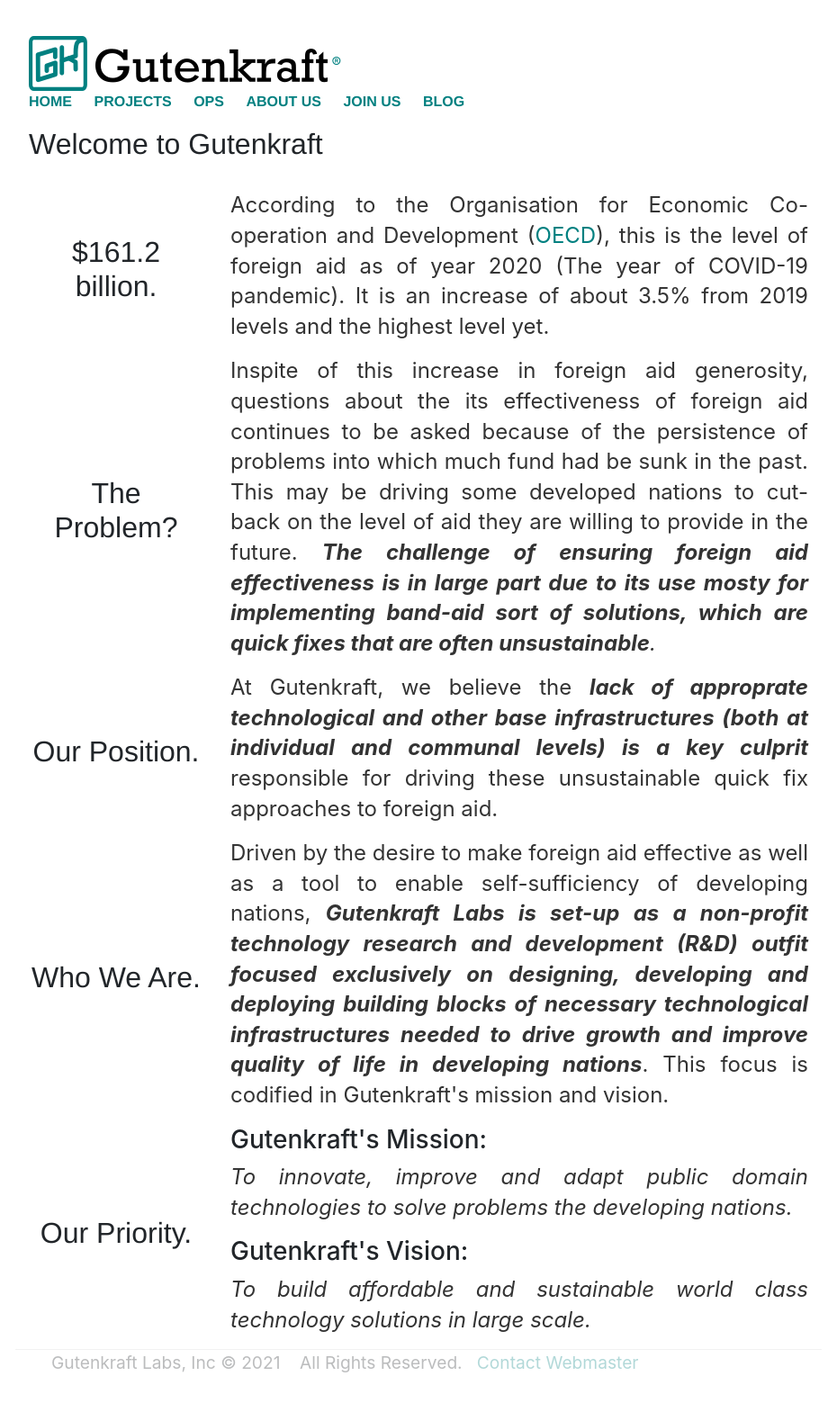
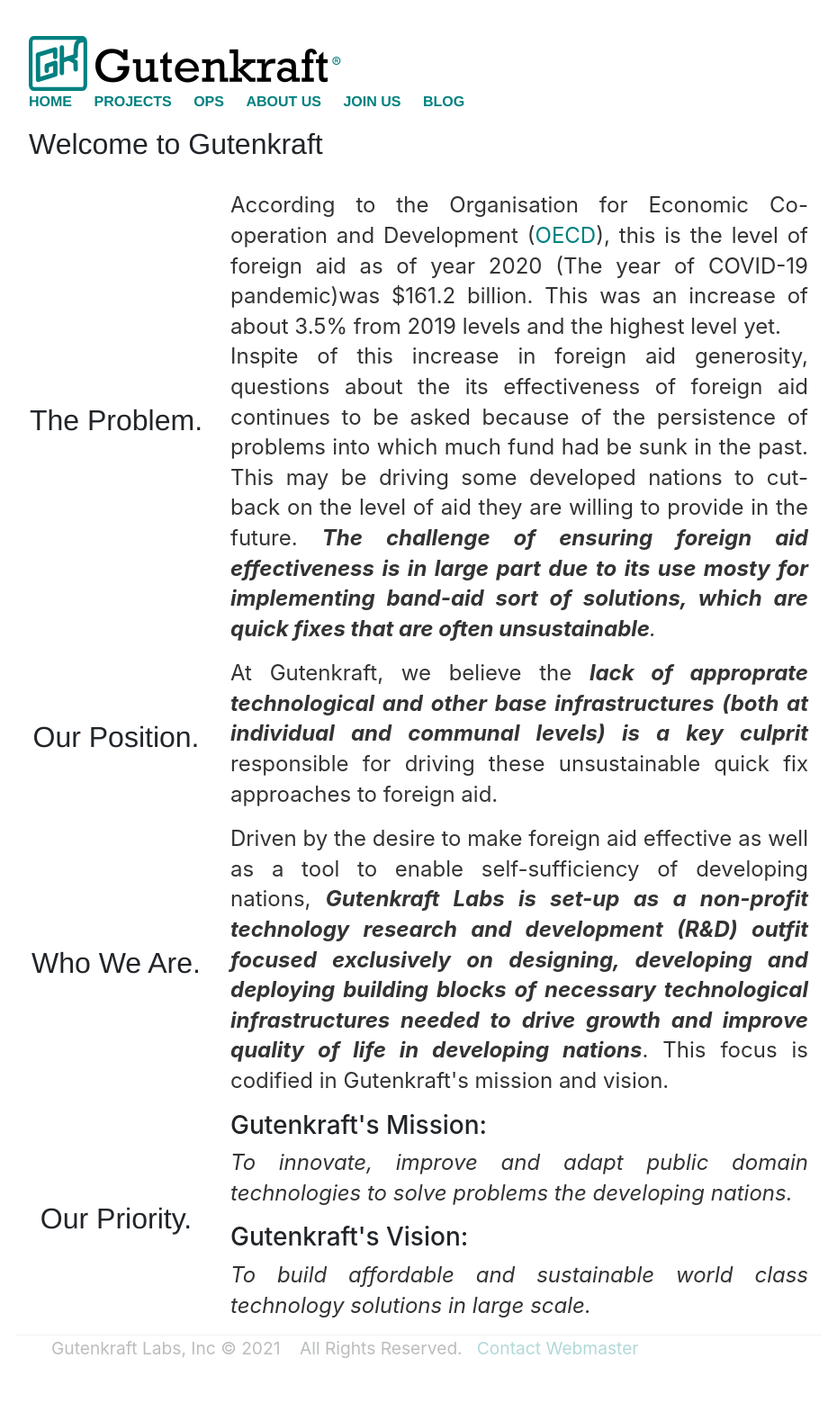
Before and after one commit to oferonmi/datafilik.github.io, a Jekyll site: the page built from index.html, in a window 1280 px wide. Shown: the whole page at 90% size, without its empty margins (175-1105 px from the left). Built offline with Jekyll 4.4.1, drawn with Linux system fonts in a browser that asks for light colours.

Commit message:
content update

```diff
--- a/index.html
+++ b/index.html
@@ -6,19 +6,23 @@
 <div class="container">
 
 	<h1>Welcome to Gutenkraft</h1><br>
-	<div class="row align-items-center row-cols-1">
-		<div class="col-3 text-center"><h1>$161.2 billion.</h1></div>
+	<div class="row align-items-center row-cols-2">
+		<div class="col-3 text-center"><h1>The Problem.</h1></div>
 		<div class="col-9 text-start">
 			<p class="fs-2" align="justify">
-				According to the Organisation for Economic Co-operation and Development (<a href="https://www.oecd.org/newsroom/covid-19-spending-helped-to-lift-foreign-aid-to-an-all-time-high-in-2020-but-more-effort-needed.htm">OECD</a>), this is the level of foreign aid as of year 2020 (The year of COVID-19 pandemic). It is an increase of about 3.5% from 2019 levels and the highest level yet.
+				According to the Organisation for Economic Co-operation and Development (<a href="https://www.oecd.org/newsroom/covid-19-spending-helped-to-lift-foreign-aid-to-an-all-time-high-in-2020-but-more-effort-needed.htm">OECD</a>), this is the level of foreign aid as of year 2020 (The year of COVID-19 pandemic)was $161.2 billion. This was an increase of about 3.5% from 2019 levels and the highest level yet.<br>
+				Inspite of this increase in foreign aid generosity, questions about the its effectiveness of foreign aid continues
+				to be asked because of the persistence of problems into which much fund had be sunk in the past. This may be driving
+				some developed nations to cut-back on the level of aid they are willing to provide in the future.
+				<em><b>The challenge of ensuring foreign aid effectiveness is in large part due to its use mosty for implementing band-aid sort of solutions, which are quick fixes that are often unsustainable</b>.</em>
 			</p>
 		</div>
 	</div>
 
 
-	<div class="row align-items-center row-cols-1">
+	<!-- <div class="row align-items-center row-cols-1">
 		<div class="col-3 text-center">
-			<h1>The Problem?</h1>
+			<h1>The Problem.</h1>
 		</div>
 		<div class="col-9 text-start">
 			<p class="fs-2" align="justify">
@@ -29,9 +33,9 @@
 				sort of solutions, which are quick fixes that are often unsustainable</b>.</em>
 			</p>
 		</div>
-	</div>
+	</div> -->
 
-	<div class="row align-items-center row-cols-1">
+	<div class="row align-items-center row-cols-2">
 		<div class="col-3 text-center">
 			<h1>Our Position.</h1>
 		</div>
@@ -43,7 +47,7 @@
 		</div>
 	</div>
 
-	<div class="row align-items-center row-cols-1">
+	<div class="row align-items-center row-cols-2">
 		<div class="col-3 text-center">
 			<h1>Who We Are.</h1>
 		</div>
@@ -59,7 +63,7 @@
 		</div>
 	</div>
 
-	<div class="row align-items-center row-cols-1">
+	<div class="row align-items-center row-cols-2">
 		<div class="col-3 text-center">
 			<h1>Our Priority.</h1>
 		</div>
```
